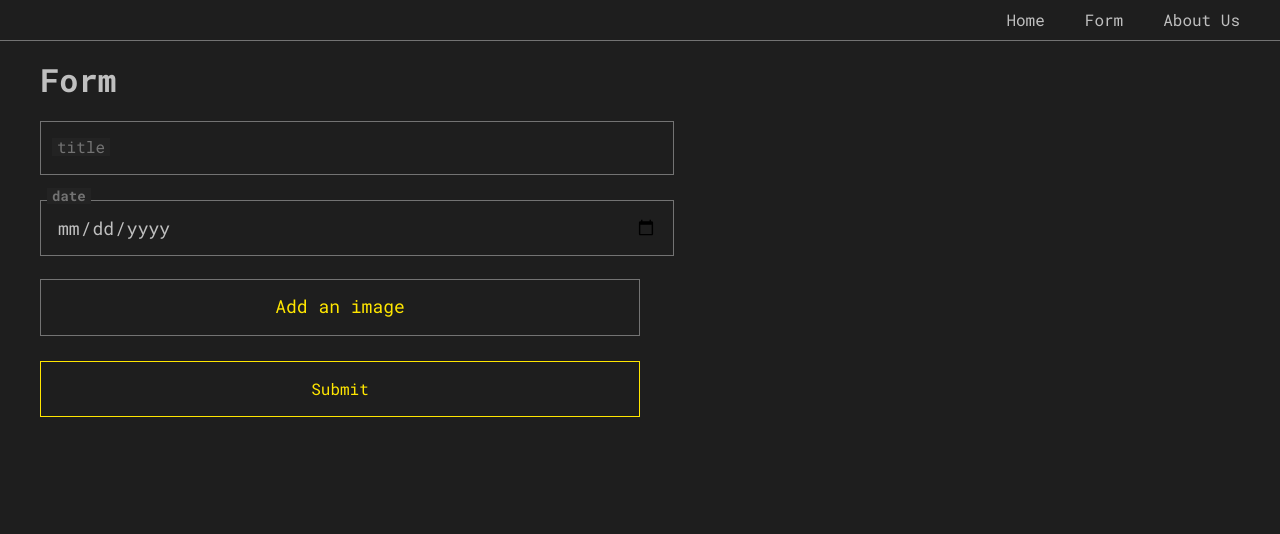
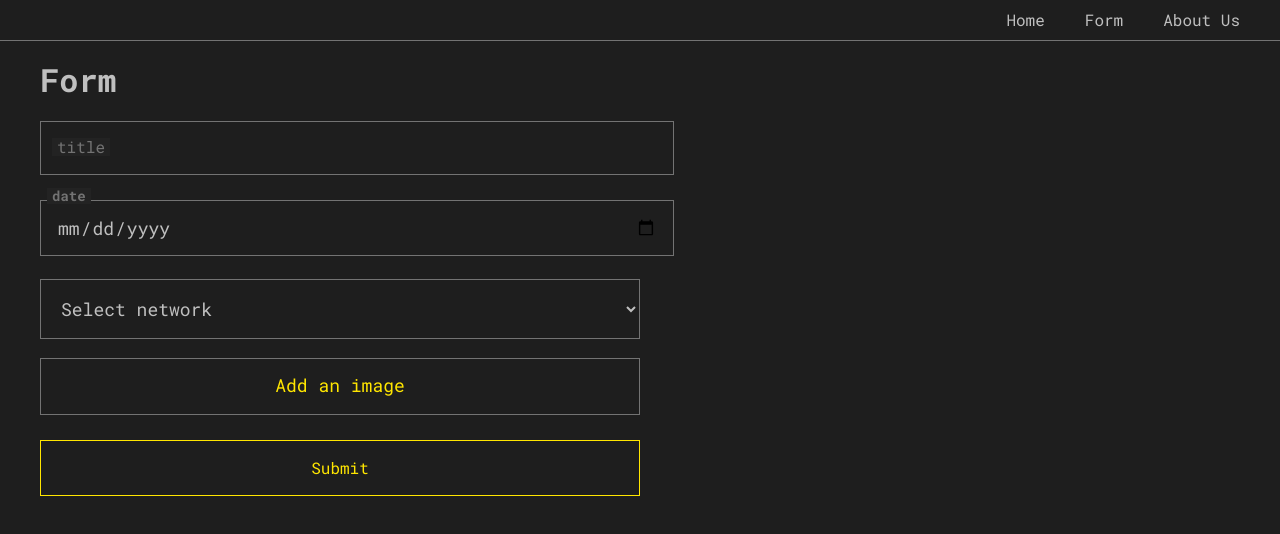
Before and after one commit to Ilichhh/rs-react, a React (Vite) app: page /form in a window 1280 px wide. Shown: the top 534 px of the page. Built offline with nearby package versions, Linux system fonts and the light colour scheme.

Commit message:
feat: add select network input to form

```diff
--- /dev/null
+++ b/src/components/DropdownInput/DropdownInput.scss
@@ -0,0 +1 @@
+@import "../../styles/variables";
--- /dev/null
+++ b/src/components/DropdownInput/DropdownInput.tsx
@@ -0,0 +1,35 @@
+import React, { Component, RefObject } from 'react';
+import './DropdownInput.scss';
+
+interface DropdownInputProps {
+  id: string;
+  options: string[];
+  inputRef: RefObject<HTMLSelectElement>;
+}
+
+class DropdownInput extends Component<DropdownInputProps> {
+  render() {
+    const { id, options, inputRef } = this.props;
+
+    const dropdownOptions = [
+      <option key="default" value="" hidden>
+        Select network
+      </option>,
+      ...options.map((option: string) => (
+        <option key={option} value={option}>
+          {option}
+        </option>
+      )),
+    ];
+
+    return (
+      <div className="form-input__wrapper">
+        <select className="form-input" id={id} ref={inputRef}>
+          {dropdownOptions}
+        </select>
+      </div>
+    );
+  }
+}
+
+export default DropdownInput;
--- a/src/components/Form/Form.tsx
+++ b/src/components/Form/Form.tsx
@@ -1,6 +1,8 @@
 import React, { FormEvent, RefObject } from 'react';
 import FormInput from '../../components/FormInput/FormInput';
 import AddImageButton from '../../components/AddImageButton/AddImageButton';
+import DropdownInput from '../../components/DropdownInput/DropdownInput';
+import { networks } from '../../fakeData';
 import { ProductData } from 'types';
 import './Form.scss';
 
@@ -12,12 +14,14 @@ class Form extends React.Component<FormProps, ProductData> {
   private titleInputRef: RefObject<HTMLInputElement>;
   private dateInputRef: RefObject<HTMLInputElement>;
   private imageInputRef: RefObject<HTMLInputElement>;
+  private selectNetworkRef: RefObject<HTMLSelectElement>;
 
   constructor(props: FormProps) {
     super(props);
     this.titleInputRef = React.createRef();
     this.dateInputRef = React.createRef();
     this.imageInputRef = React.createRef();
+    this.selectNetworkRef = React.createRef();
   }
 
   handleSubmit = (e: FormEvent<HTMLFormElement>) => {
@@ -26,6 +30,7 @@ class Form extends React.Component<FormProps, ProductData> {
     const title = this.titleInputRef.current?.value ?? '';
     const date = this.dateInputRef.current?.value ?? '';
     const imageFile = this.imageInputRef.current?.files?.[0];
+    const network = this.selectNetworkRef.current?.value ?? '';
 
     let imageSrc = '';
     if (imageFile) {
@@ -36,6 +41,7 @@ class Form extends React.Component<FormProps, ProductData> {
       title,
       imageSrc,
       date,
+      network,
     });
     console.log(title, date, imageSrc);
   };
@@ -45,6 +51,7 @@ class Form extends React.Component<FormProps, ProductData> {
       <form className="form" onSubmit={this.handleSubmit}>
         <FormInput type="text" label="title" id="title" inputRef={this.titleInputRef} />
         <FormInput type="date" label="date" id="date" inputRef={this.dateInputRef} />
+        <DropdownInput id="network" options={networks} inputRef={this.selectNetworkRef} />
         <AddImageButton inputRef={this.imageInputRef} />
         <button type="submit" className="form__button">
           Submit
--- a/src/components/ProductCard/ProductCard.tsx
+++ b/src/components/ProductCard/ProductCard.tsx
@@ -8,13 +8,14 @@ interface ProductDataProps {
 
 class ProductCard extends React.Component<ProductDataProps> {
   render = () => {
-    const { title, imageSrc, date } = this.props.data;
+    const { title, imageSrc, date, network } = this.props.data;
     return (
       <div className="card" data-testid="card">
         <img src={imageSrc} alt="Card preview" className="card__image" width="256" height="256" />
         <div className="card__description">
           <div className="card__number">{title}</div>
           <div className="card__price">{date}</div>
+          <div className="card__network">{network}</div>
         </div>
       </div>
     );
--- a/src/fakeData.d.ts
+++ b/src/fakeData.d.ts
@@ -7,3 +7,5 @@ export interface CardProps {
 }
 
 export const data: CardProps[];
+
+export const networks: string[];
--- a/src/fakeData.js
+++ b/src/fakeData.js
@@ -64,3 +64,5 @@ export const data = [
     owner: '0xC69F5a006Cb3CCF102C9B14746e92cE68468D978',
   },
 ];
+
+export const networks = ['Ethereum', 'Polygon', 'Optimism', 'Arbitrum', 'BNB Chain'];
--- a/src/types.ts
+++ b/src/types.ts
@@ -10,6 +10,7 @@ export interface ProductData {
   title: string;
   imageSrc: string;
   date: string;
+  network: string;
 }
 
 export interface Products {
```
